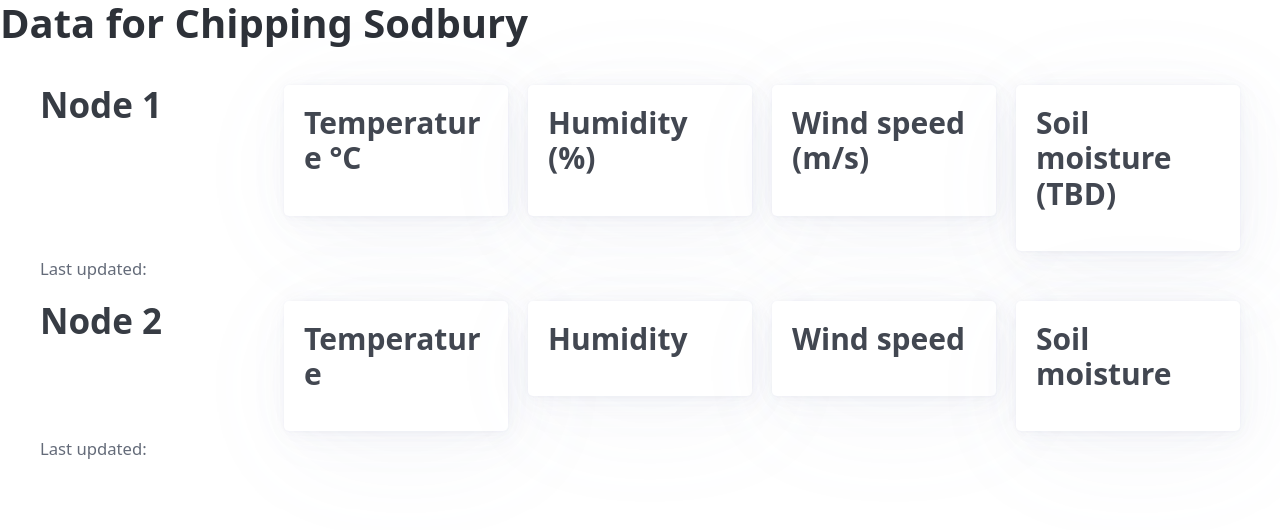
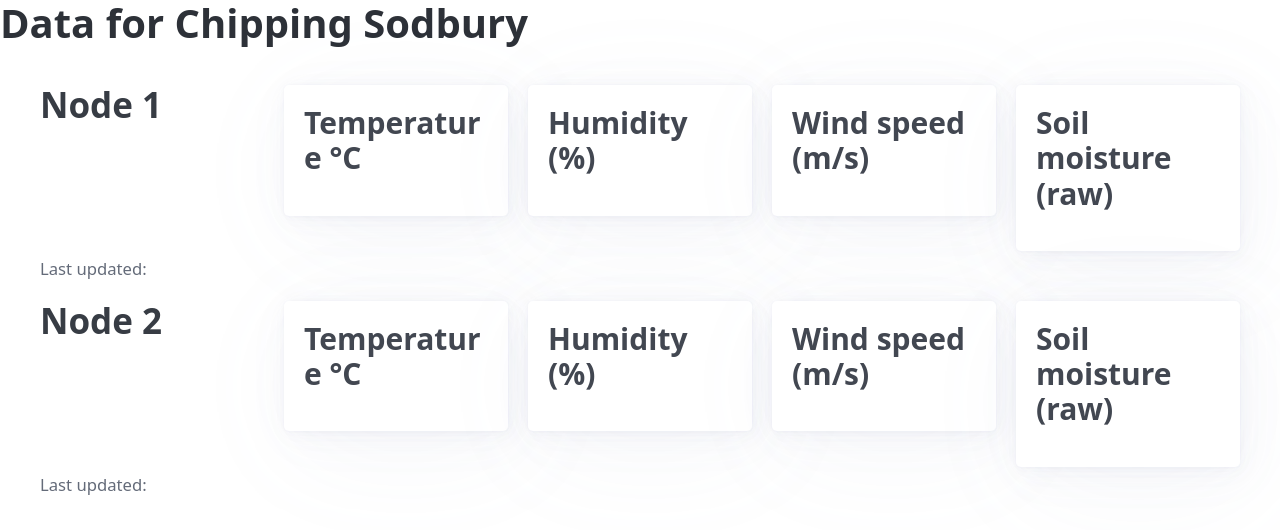
Before and after one commit to adam-sid/microclimate-sensor-network, a website: page public/index.html in a window 1280 px wide. Drawn offline with Linux system fonts and the light colour scheme; no server answers.

Commit message:
units on node 2

```diff
--- a/public/index.html
+++ b/public/index.html
@@ -37,7 +37,7 @@
 
       <div>
         <article>
-          <h3>Soil moisture (TBD)</h3>
+          <h3>Soil moisture (raw)</h3>
           <p id="soil-moisture-1"></p>
         </article>
       </div>
@@ -49,28 +49,28 @@
       <h2>Node 2</h2>
       <div>
         <article>
-          <h3>Temperature</h3>
+          <h3>Temperature &deg;C</h3>
           <p id="temperature-2"></p>
         </article>
       </div>
 
       <div>
         <article>
-          <h3>Humidity</h3>
+          <h3>Humidity (%)</h3>
           <p id="humidity-2"></p>
         </article>
       </div>
 
       <div>
         <article>
-          <h3>Wind speed</h3>
+          <h3>Wind speed (m/s)</h3>
           <p id="wind-speed-2"></p>
         </article>
       </div>
 
       <div>
         <article>
-          <h3>Soil moisture</h3>
+          <h3>Soil moisture (raw)</h3>
           <p id="soil-moisture-2"></p>
         </article>
       </div>
```
